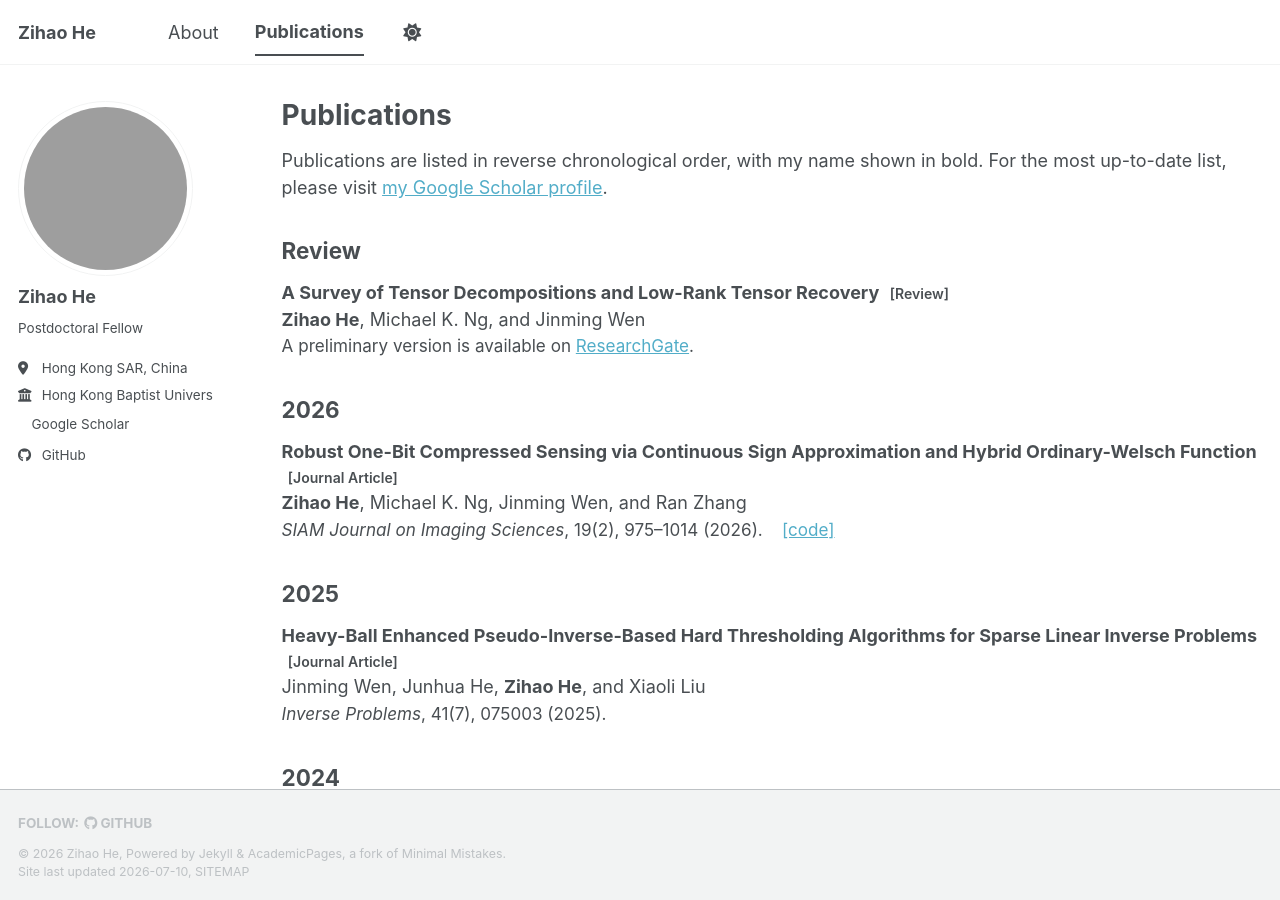
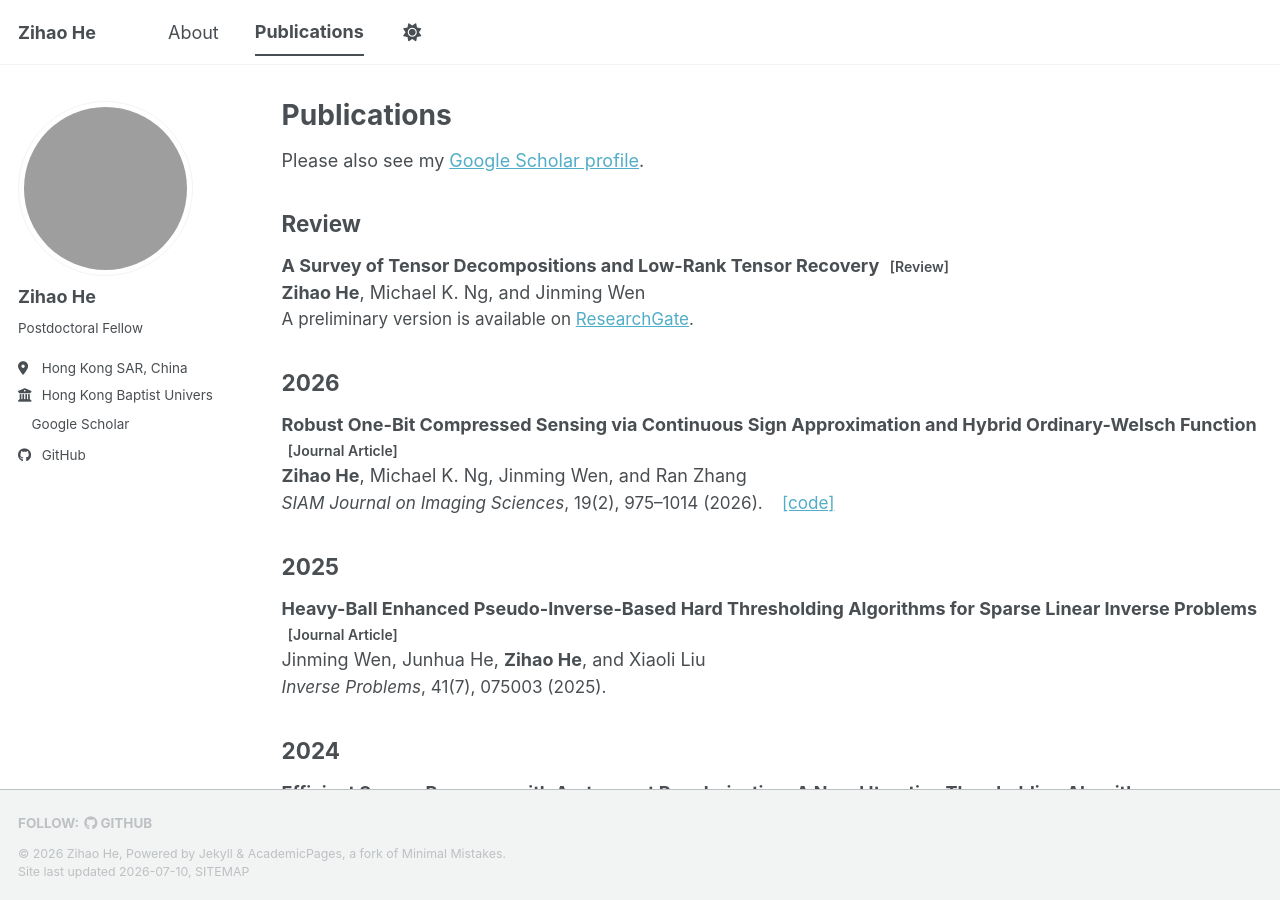
Before and after one commit to boxes757/boxes757.github.io, a Jekyll site: the page built from _pages/publications.html, in a window 1280 px wide and 900 px high. Built offline with Jekyll 4.4.1, drawn with Linux system fonts in a browser that asks for light colours; a style sheet for code colours, icons or effects is not loaded; grey boxes are pictures that could not be loaded.

Commit message:
Simplify publications intro

```diff
--- a/_pages/publications.html
+++ b/_pages/publications.html
@@ -53,9 +53,7 @@ author_profile: true
 </style>
 
 <p class="publications-intro">
-  Publications are listed in reverse chronological order, with my name shown in bold.
-  For the most up-to-date list, please visit
-  <a href="{{ site.author.googlescholar }}">my Google Scholar profile</a>.
+  Please also see my <a href="{{ site.author.googlescholar }}">Google Scholar profile</a>.
 </p>
 
 {% assign reviews = site.data.publications | where: "status", "review" %}
```
